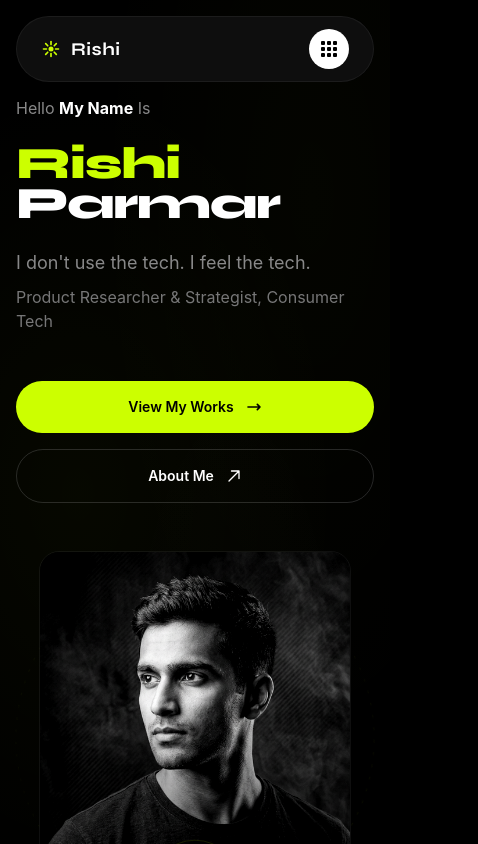
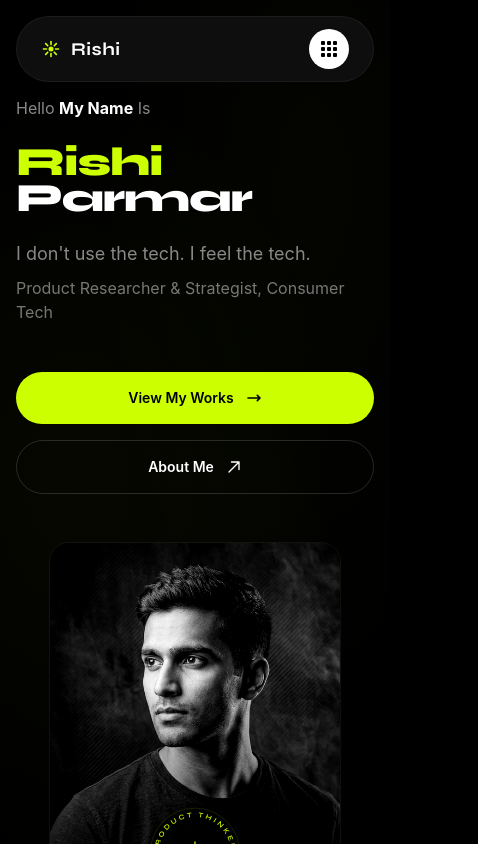
Before and after one commit to Starsophile/portfolio-web, a React (Vite) app: page /#/ in a window 390 px wide. Shown: the top 844 px of the page, 478 px wide, since content can reach past the window. Built offline with nearby package versions, Linux system fonts and the light colour scheme.

Commit message:
feat: implement responsive layout component with navigation sidebar and add landing page stub

```diff
--- a/components/Layout.tsx
+++ b/components/Layout.tsx
@@ -64,7 +64,7 @@ export const Layout: React.FC<{ children: React.ReactNode }> = ({ children }) =>
   };
 
   return (
-    <div style={{ backgroundColor: '#000', color: '#fff', minHeight: '100vh' }} className="flex flex-col relative">
+    <div style={{ backgroundColor: '#000', color: '#fff', minHeight: '100vh', overflowX: 'hidden' }} className="flex flex-col relative">
 
       {/* ╔══════════════════════════════════════════╗
          ║  FLOATING PILL NAVBAR                    ║
--- a/index.html
+++ b/index.html
@@ -34,6 +34,7 @@
 
     html {
       scroll-behavior: smooth;
+      overflow-x: hidden;
     }
 
     body {
@@ -303,6 +304,32 @@
       }
     }
 
+    /* ═══════════════════════════════════
+       MOBILE OVERFLOW FIXES
+       ═══════════════════════════════════ */
+    @media (max-width: 768px) {
+      /* Prevent any horizontal scroll globally */
+      #root {
+        overflow-x: hidden;
+        max-width: 100vw;
+      }
+
+      /* Contain the spinning ring so it doesn't overflow */
+      .spin-slow {
+        display: none;
+      }
+
+      /* Experience card tags: allow wrapping */
+      .exp-tags {
+        flex-wrap: wrap;
+      }
+
+      /* Stats grid: smaller padding on mobile */
+      .stat-number {
+        font-size: 2rem !important;
+      }
+    }
+
     /* Line clamp */
     .line-clamp-2 {
       display: -webkit-box;
--- a/pages/Landing.tsx
+++ b/pages/Landing.tsx
@@ -121,7 +121,7 @@ export const Landing: React.FC = () => {
       {/* ╔══════════════════════════════════════════╗
           ║  1. HERO - Full viewport                ║
           ╚══════════════════════════════════════════╝ */}
-      <section id="home" className="min-h-screen flex flex-col justify-center px-4 md:px-12 max-w-[1400px] mx-auto relative pt-24 pb-16 smoke-bg">
+      <section id="home" className="min-h-screen flex flex-col justify-center px-4 md:px-12 max-w-[1400px] mx-auto relative pt-24 pb-16 smoke-bg" style={{ overflow: 'hidden' }}>
         <div className="flex flex-col lg:flex-row items-center gap-12 lg:gap-16">
 
           {/* Left - Text */}
@@ -134,7 +134,7 @@ export const Landing: React.FC = () => {
               className="font-extrabold text-white mb-6 anim-d2"
               style={{
                 fontFamily: "'Syne', sans-serif",
-                fontSize: 'clamp(2.8rem, 11vw, 10rem)',
+                fontSize: 'clamp(2.5rem, 9vw, 10rem)',
                 fontWeight: 800,
                 letterSpacing: '-0.03em',
                 lineHeight: 0.9,
@@ -180,8 +180,8 @@ export const Landing: React.FC = () => {
           </div>
 
           {/* Right - Portrait */}
-          <div className="flex-1 flex items-center justify-center w-full anim-d5">
-            <div className="relative w-full" style={{ maxWidth: 'min(320px, 80vw)' }}>
+          <div className="flex-1 flex items-center justify-center w-full anim-d5" style={{ overflow: 'hidden' }}>
+            <div className="relative w-full" style={{ maxWidth: 'min(320px, 75vw)', margin: '0 auto' }}>
               {/* Rotating outer ring */}
               <div className="absolute inset-[-30px] spin-slow pointer-events-none">
                 <svg viewBox="0 0 540 540" className="w-full h-full" fill="none">
@@ -276,7 +276,7 @@ export const Landing: React.FC = () => {
                   {card.title}
                 </h3>
                 <div className="flex items-end justify-between">
-                  <div className="flex gap-2">
+                  <div className="flex gap-2 flex-wrap">
                     {card.tags.map(t => (
                       <span key={t} className="px-3 py-1.5 rounded-full text-sm" style={{ border: '1px solid rgba(255,255,255,0.1)', color: '#888' }}>
                         {t}
@@ -364,7 +364,7 @@ export const Landing: React.FC = () => {
                 <span className="text-sm font-bold" style={{ color: '#CCFF00', fontFamily: "'Syne', sans-serif" }}>
                   {card.num}
                 </span>
-                <span className="text-xs font-semibold uppercase tracking-[0.15em] px-3 py-1.5 rounded-full" style={{ color: '#777', border: '1px solid rgba(255,255,255,0.06)' }}>
+                <span className="text-xs font-semibold uppercase tracking-[0.15em] px-3 py-1.5 rounded-full hidden sm:inline-block" style={{ color: '#777', border: '1px solid rgba(255,255,255,0.06)' }}>
                   {card.sub}
                 </span>
               </div>
@@ -496,7 +496,7 @@ export const Landing: React.FC = () => {
             >
               <div className={`p-8 md:p-10 flex flex-col justify-between ${index === 0 ? 'min-h-[300px]' : 'min-h-[260px]'}`}>
                 {/* Top */}
-                <div className="flex items-center justify-between mb-6">
+                <div className="flex items-center justify-between mb-6 flex-wrap gap-2">
                   <div className="flex items-center gap-3">
                     <span className="px-4 py-1.5 rounded-full text-sm font-semibold uppercase tracking-wide"
                       style={{ backgroundColor: 'rgba(204,255,0,0.08)', color: '#CCFF00' }}>
@@ -523,7 +523,7 @@ export const Landing: React.FC = () => {
 
                 {/* Tags bottom */}
                 <div className="flex flex-wrap items-center justify-between gap-2 mt-auto">
-                  <div className="flex gap-2">
+                  <div className="flex gap-2 flex-wrap">
                     {project.tags.slice(0, 3).map(tag => (
                       <span key={tag} className="px-3 py-1.5 rounded-full text-sm"
                         style={{ border: '1px solid rgba(255,255,255,0.08)', color: '#888' }}>
@@ -559,7 +559,7 @@ export const Landing: React.FC = () => {
           </h2>
         </div>
 
-        <div className="grid grid-cols-2 md:grid-cols-4 gap-4">
+        <div className="grid grid-cols-2 md:grid-cols-4 gap-3 md:gap-4">
           {[
             { ref: stat1.ref, count: stat1.count, suffix: '', label: 'Projects Published', unit: '' },
             { ref: stat2.ref, count: stat2.count, suffix: '+', label: 'Users Surveyed', unit: '' },
@@ -569,7 +569,7 @@ export const Landing: React.FC = () => {
             <div
               key={i}
               ref={stat.ref}
-              className="reveal p-5 md:p-10 border text-center transition-all duration-300 hover:-translate-y-1"
+              className="reveal p-4 md:p-10 border text-center transition-all duration-300 hover:-translate-y-1"
               style={{ backgroundColor: '#111', borderColor: 'rgba(255,255,255,0.06)', borderRadius: '24px' }}
               onMouseEnter={e => (e.currentTarget.style.borderColor = 'rgba(204,255,0,0.2)')}
               onMouseLeave={e => (e.currentTarget.style.borderColor = 'rgba(255,255,255,0.06)')}
```
